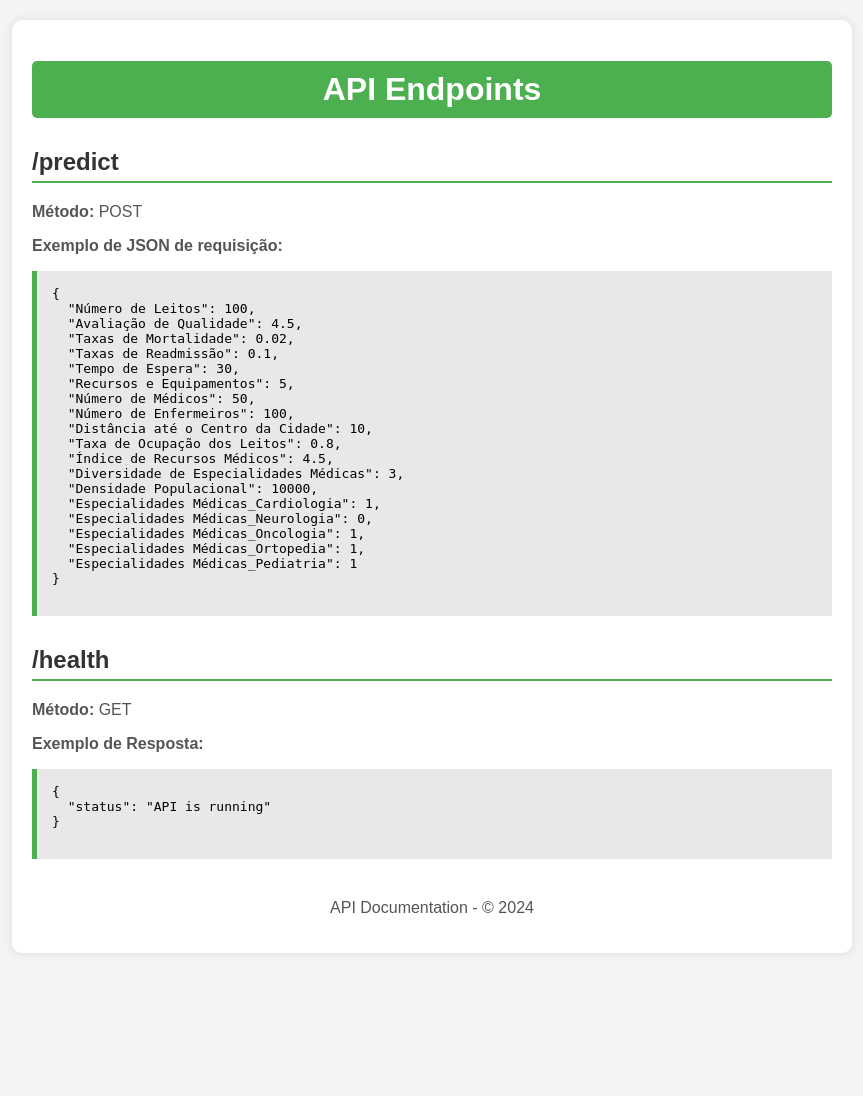
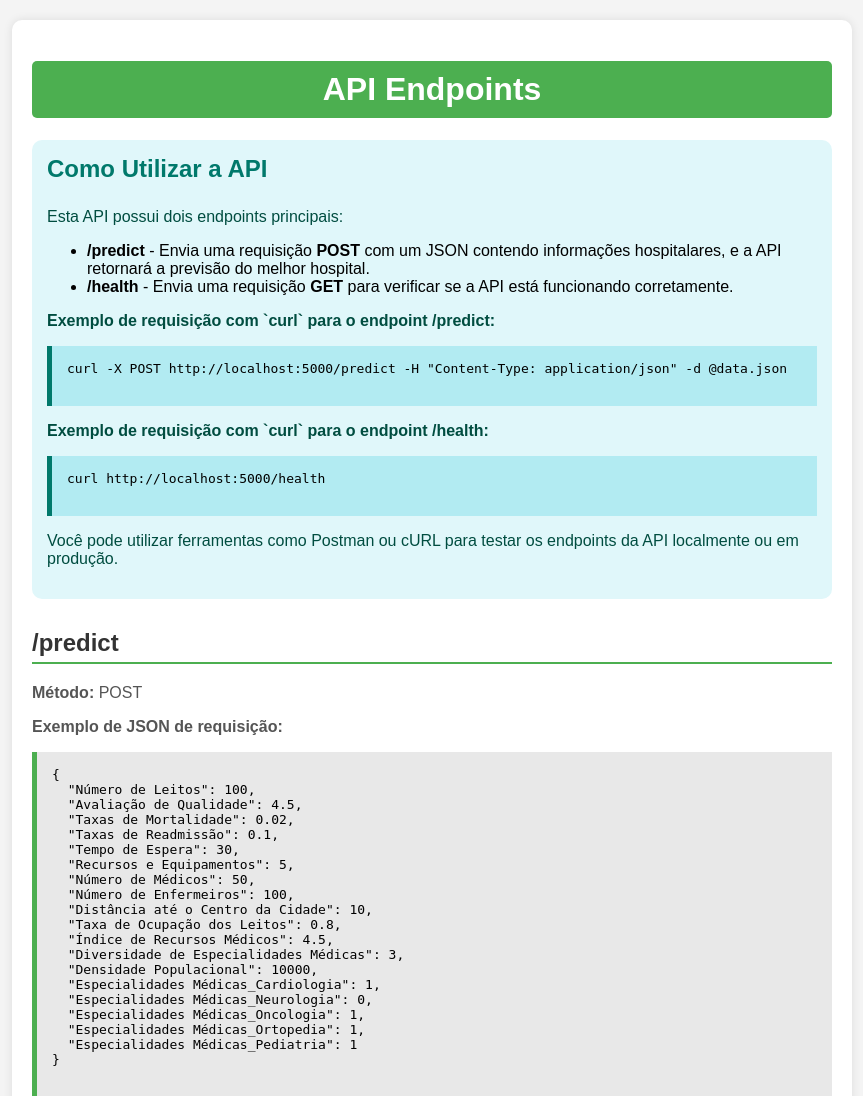
Before and after one commit to matheusp94/SPRINT3_IA, a Flask app: page / in a window 1280 px wide. Shown: the top 1096 px of the page, without its empty margins (208-1071 px from the left). Before the commit the page ends 913 px from the top, so only its background shows below. Run offline with Flask 3, Linux system fonts and the light colour scheme; parts of the project's set-up code (start-up, migrations or seed data) failed here and were passed over.

Commit message:
att design pagina 2

```diff
--- a/templates/index.html
+++ b/templates/index.html
@@ -57,12 +57,56 @@
             font-size: 14px;
             color: #777;
         }
+
+        .instructions {
+            background-color: #e0f7fa;
+            padding: 15px;
+            border-radius: 10px;
+            margin-bottom: 20px;
+        }
+
+        .instructions h2 {
+            color: #00796b;
+            border-bottom: none;
+            margin-top: 0;
+        }
+
+        .instructions p {
+            color: #004d40;
+        }
+
+        .instructions pre {
+            background-color: #b2ebf2;
+            border-left: 5px solid #00796b;
+        }
     </style>
 </head>
 
 <body>
     <div class="container">
         <h1>API Endpoints</h1>
+
+        <!-- Instruções de uso da API -->
+        <div class="instructions">
+            <h2>Como Utilizar a API</h2>
+            <p>Esta API possui dois endpoints principais:</p>
+            <ul>
+                <li><strong>/predict</strong> - Envia uma requisição <strong>POST</strong> com um JSON contendo
+                    informações hospitalares, e a API retornará a previsão do melhor hospital.</li>
+                <li><strong>/health</strong> - Envia uma requisição <strong>GET</strong> para verificar se a API está
+                    funcionando corretamente.</li>
+            </ul>
+            <p><strong>Exemplo de requisição com `curl` para o endpoint /predict:</strong></p>
+            <pre>
+curl -X POST http://localhost:5000/predict -H "Content-Type: application/json" -d @data.json
+            </pre>
+            <p><strong>Exemplo de requisição com `curl` para o endpoint /health:</strong></p>
+            <pre>
+curl http://localhost:5000/health
+            </pre>
+            <p>Você pode utilizar ferramentas como Postman ou cURL para testar os endpoints da API localmente ou em
+                produção.</p>
+        </div>
 
         <!-- Endpoint /predict -->
         <h2>/predict</h2>
```
